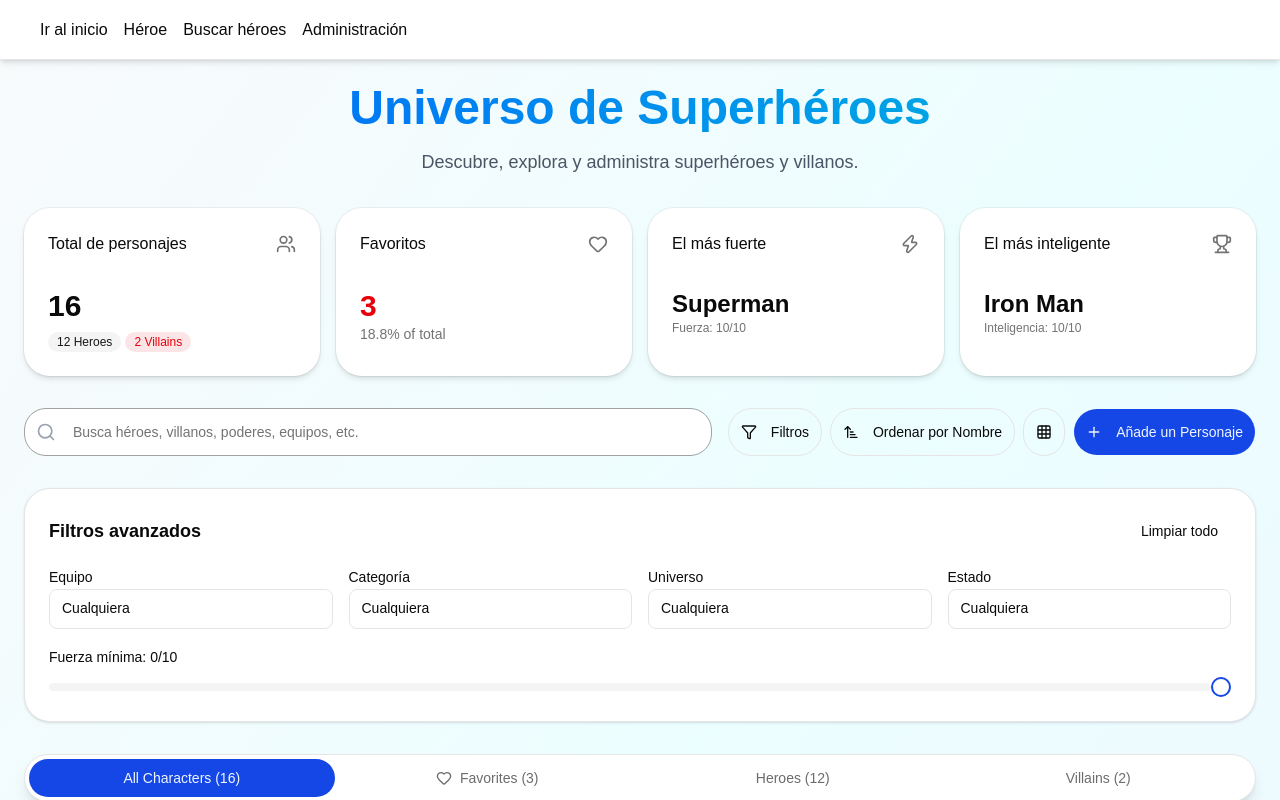
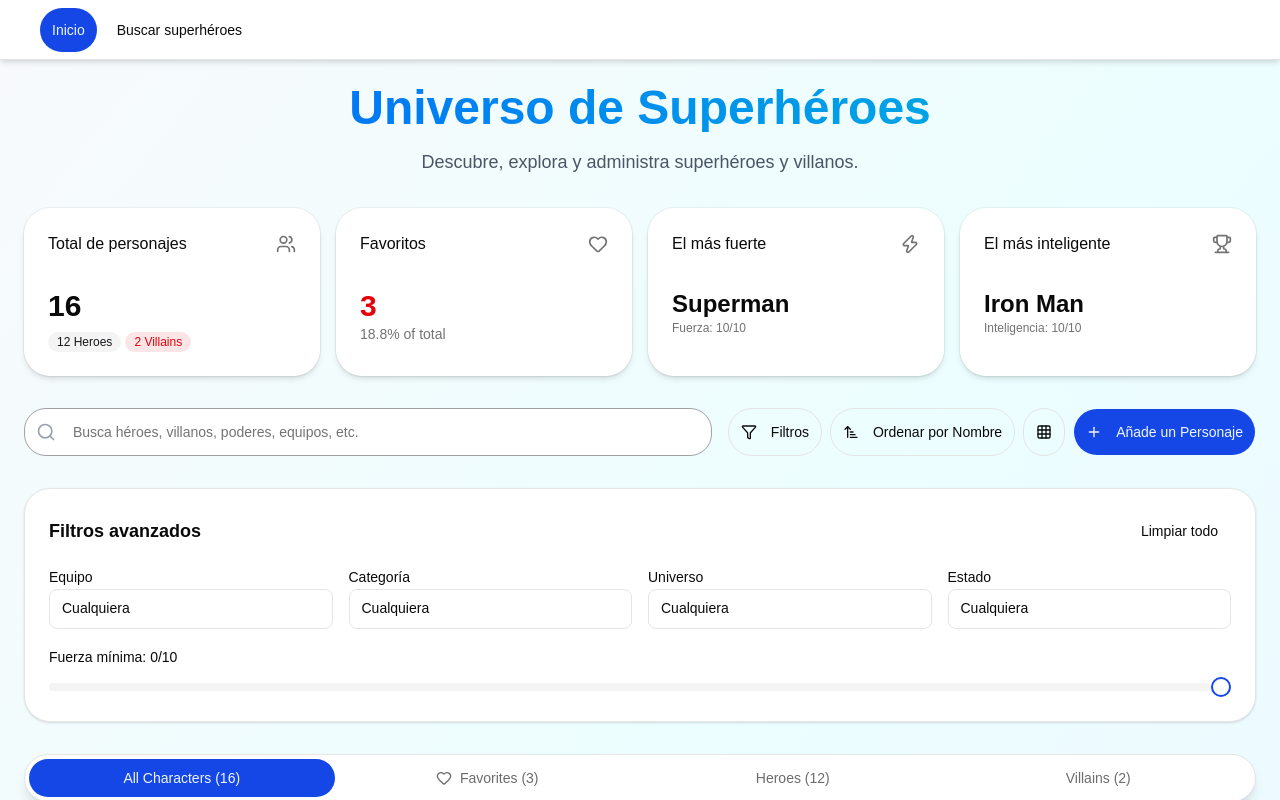
Before and after one commit to pipe753951/06-react-heroes-explorer, a React (Vite) app: page / in a window 1280 px wide. Shown: the top 800 px of the page. Built offline with nearby package versions, Linux system fonts and the light colour scheme.

Commit message:
Finishing class #186.

```diff
--- /dev/null
+++ b/src/components/custom/CustomMenu.tsx
@@ -0,0 +1,37 @@
+import { Link, useLocation } from "react-router";
+
+import {
+  NavigationMenu,
+  NavigationMenuItem,
+  NavigationMenuLink,
+  NavigationMenuList,
+} from "../ui/navigation-menu";
+
+const CustomMenu = function () {
+  const { pathname } = useLocation();
+  console.log({ pathname });
+
+  const isActive = (path: string) => pathname === path;
+
+  return (
+    <NavigationMenu>
+      <NavigationMenuList className="gap-2">
+        {/* Home */}
+        <NavigationMenuItem>
+          <NavigationMenuLink active={isActive("/")} asChild>
+            <Link to="/">Inicio</Link>
+          </NavigationMenuLink>
+        </NavigationMenuItem>
+
+        {/* Search */}
+        <NavigationMenuItem>
+          <NavigationMenuLink active={isActive("/search")} asChild>
+            <Link to="/search">Buscar superhéroes</Link>
+          </NavigationMenuLink>
+        </NavigationMenuItem>
+      </NavigationMenuList>
+    </NavigationMenu>
+  );
+};
+
+export default CustomMenu;
--- a/src/heroes/layouts/HeroesLayout.tsx
+++ b/src/heroes/layouts/HeroesLayout.tsx
@@ -1,10 +1,12 @@
-import { Link, Outlet } from "react-router";
+import CustomMenu from "@/components/custom/CustomMenu";
+import { Outlet } from "react-router";
 
 const HeroesLayout = function () {
   return (
     <div className="min-h-screen bg-linear-to-br from-slate-50 via-cyan-50 to-blue-50">
       <header className="flex items-center px-10 h-15 bg-white border-b shadow-md">
-        <nav>
+        <CustomMenu />
+        {/* <nav>
           <ul className="flex gap-4">
             <li>
               <Link to="/">Ir al inicio</Link>
@@ -19,7 +21,7 @@ const HeroesLayout = function () {
               <Link to="/admin">Administración</Link>
             </li>
           </ul>
-        </nav>
+        </nav> */}
       </header>
       <main>
         <Outlet />
```
